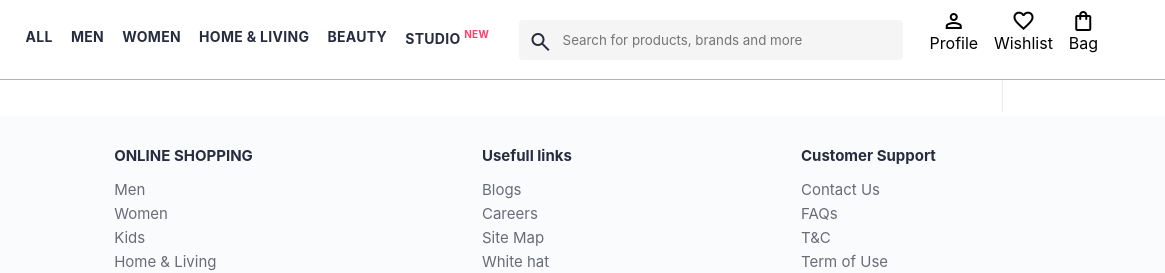
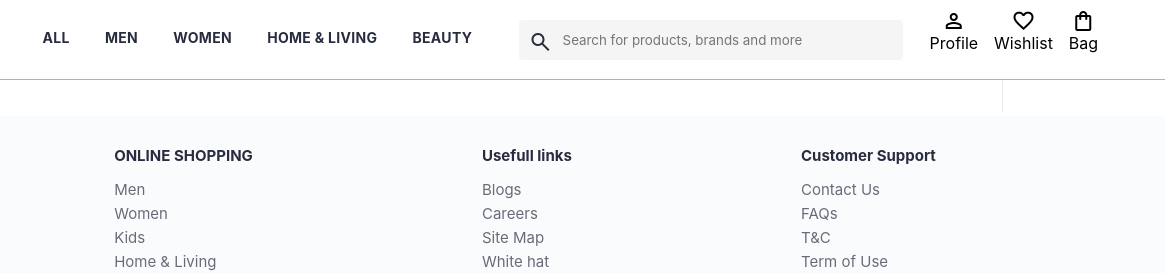
Before and after one commit to RAJAT123457/fashion-website--clone, a plain HTML site: page wish.html in a window 1280 px wide. Shown: the top 273 px of the page, 115-1280 px from the left. Drawn offline with nearby package versions, Linux system fonts and the light colour scheme.

Commit message:
Update wish.html

```diff
--- a/wish.html
+++ b/wish.html
@@ -20,7 +20,7 @@
             <a href="Index.html">Women</a>
             <a href="Index.html">Home & Living</a>
             <a href="Index.html">Beauty</a>
-            <a href="Index.html">Studio <sup>New</sup></a>
+
         </nav>
         <div class="search_bar">
             <!-- //for search icon -->
```
